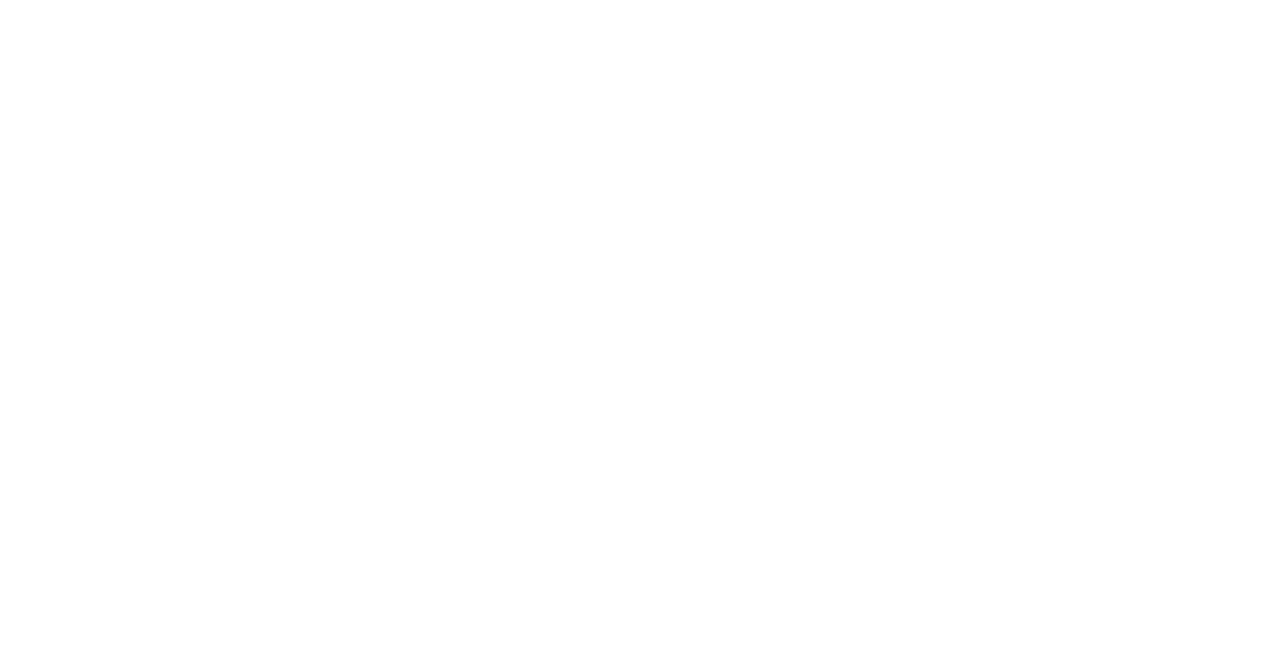
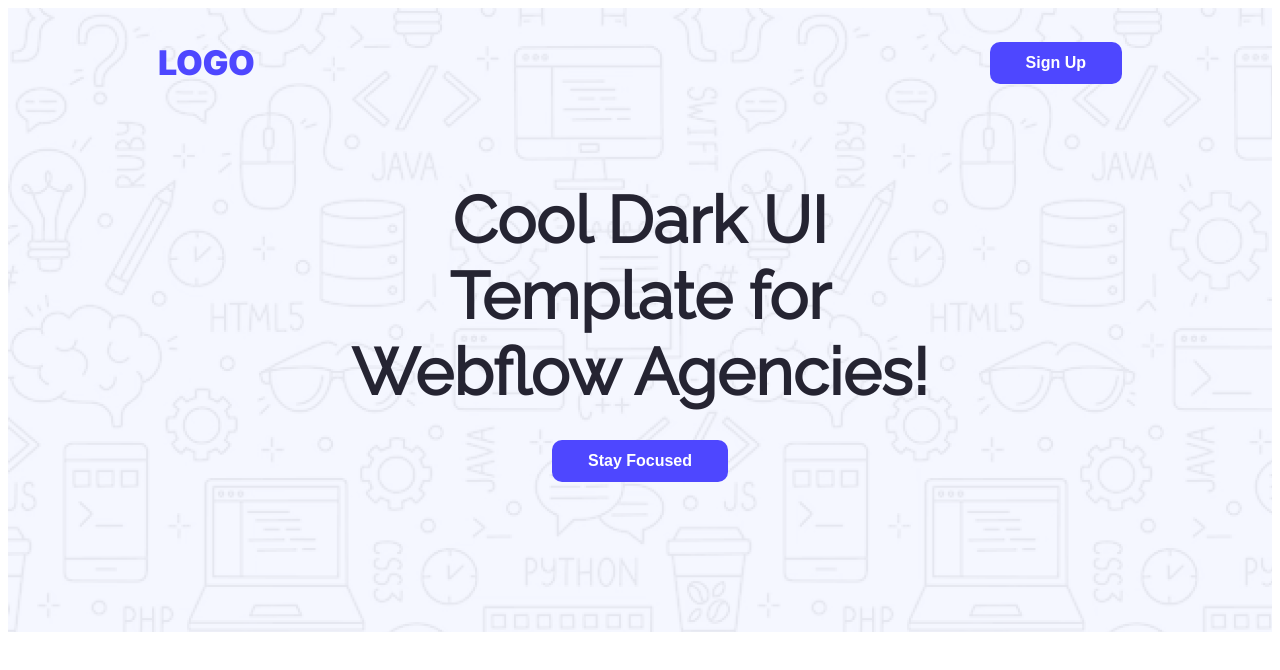
Before and after one commit to ObaidulHHasan/Assignment-01-B12, a plain HTML site: page index.html in a window 1280 px wide. Drawn offline with Linux system fonts and the light colour scheme.

Commit message:
added nav and banner section

```diff
--- a/index.html
+++ b/index.html
@@ -4,8 +4,37 @@
     <meta charset="UTF-8">
     <meta name="viewport" content="width=device-width, initial-scale=1.0">
     <title>Webflow Agency</title>
+    <link rel="preconnect" href="https://fonts.googleapis.com">
+<link rel="preconnect" href="https://fonts.gstatic.com" crossorigin>
+<link href="https://fonts.googleapis.com/css2?family=Inter:ital,opsz,wght@0,14..32,100..900;1,14..32,100..900&family=Open+Sans:ital,wght@0,300..800;1,300..800&display=swap" rel="stylesheet">
+ <link href="https://fonts.googleapis.com/css2?family=Raleway&display=swap" rel="stylesheet">
+ <style>
+     h3{
+      font-family: 'Raleway';
+    }
+  </style>
+    <link rel="stylesheet" href="styles/blog.css">
 </head>
-<body>
+<body class="inter-normal">
+    <header class="header">
+        <nav>
+            <h3 class="nav-title inter-normal">LOGO</h3>
+            <ul>
+                <li><a href=""><button class="btn-primary">Sign Up</button></a></li>
+            </ul>
+        </nav>
+        <div class="banner">
+            <div class="banner-content">
+                <h3 class="dark banner-title">Cool Dark UI Template for Webflow Agencies!</h2>
+                    <button class="btn-primary">Stay Focused</button>
+            </div>
+        </div>
+    </header>
+    <main>
 
+    </main>
+    <footer>
+
+    </footer>
 </body>
 </html>
--- /dev/null
+++ b/styles/blog.css
@@ -0,0 +1,61 @@
+
+.inter-normal{
+  font-family: "Inter", sans-serif;
+  font-optical-sizing: auto;
+  font-style: normal;
+}
+
+/* shared style */
+.text-primary{
+    color: rgba(78, 71, 255, 1);
+}
+.dark{
+    color: #252432;
+}
+.btn-primary{
+    background-color: #4E47FF;
+    color: #FFFFFF;
+    font-size: 16px;
+    font-weight: bold;
+    border-radius: 10px;
+    padding: 12px 36px;
+    border: none;
+}
+/* header */
+.header{
+    background-image: url('../Assets/Hero-bg.png');
+
+}
+/* nav styles */
+nav{
+    display: flex;
+    justify-content:space-between;
+    align-items: center;
+    margin: 0px 150px;
+
+}
+.nav-title{
+    font-weight: 900;
+    font-size: 34px;
+    color: rgba(78, 71, 255, 1);
+}
+nav ul li{
+    list-style: none;
+}
+/* banner  styles */
+.banner-title{
+    font-size: 65px;
+    font-weight: bold;
+    text-align: center;
+    margin-bottom: 30px;
+}
+.banner-content{
+   width: 905px;
+}
+.banner{
+    display: flex;
+    justify-content: center;
+    margin: 0 305px 265px;
+    text-align: center;
+    padding-bottom: 150px;
+}
```
